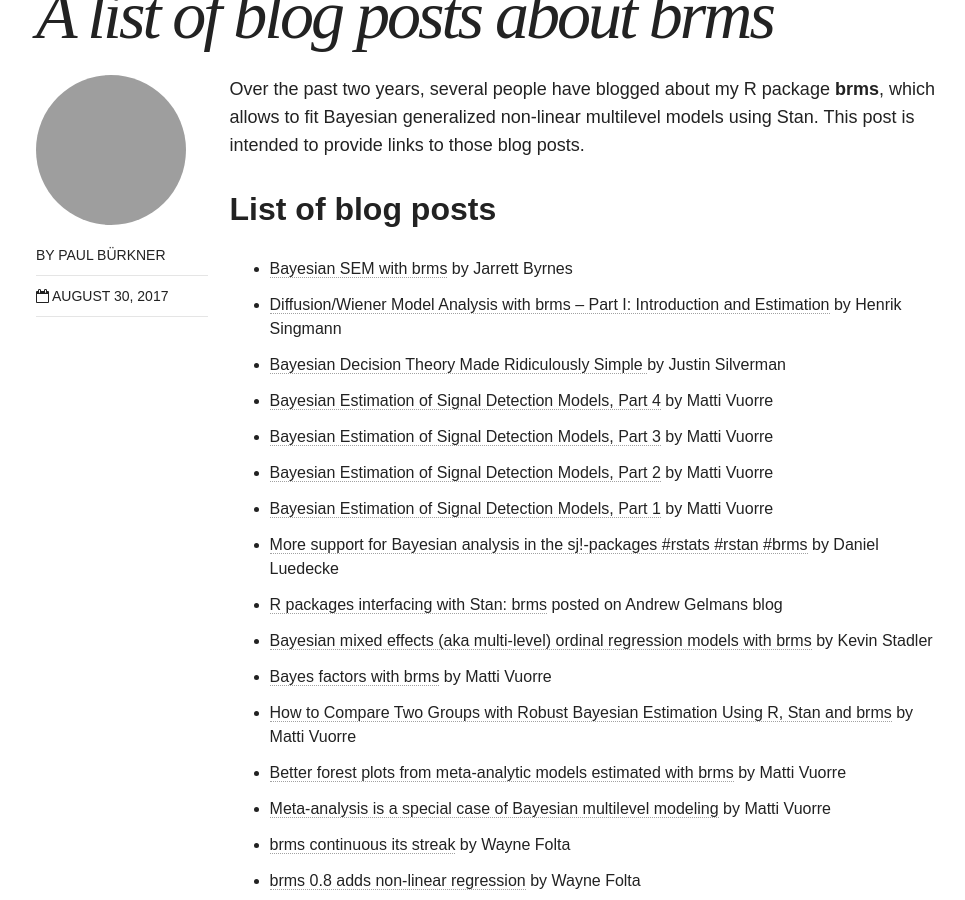
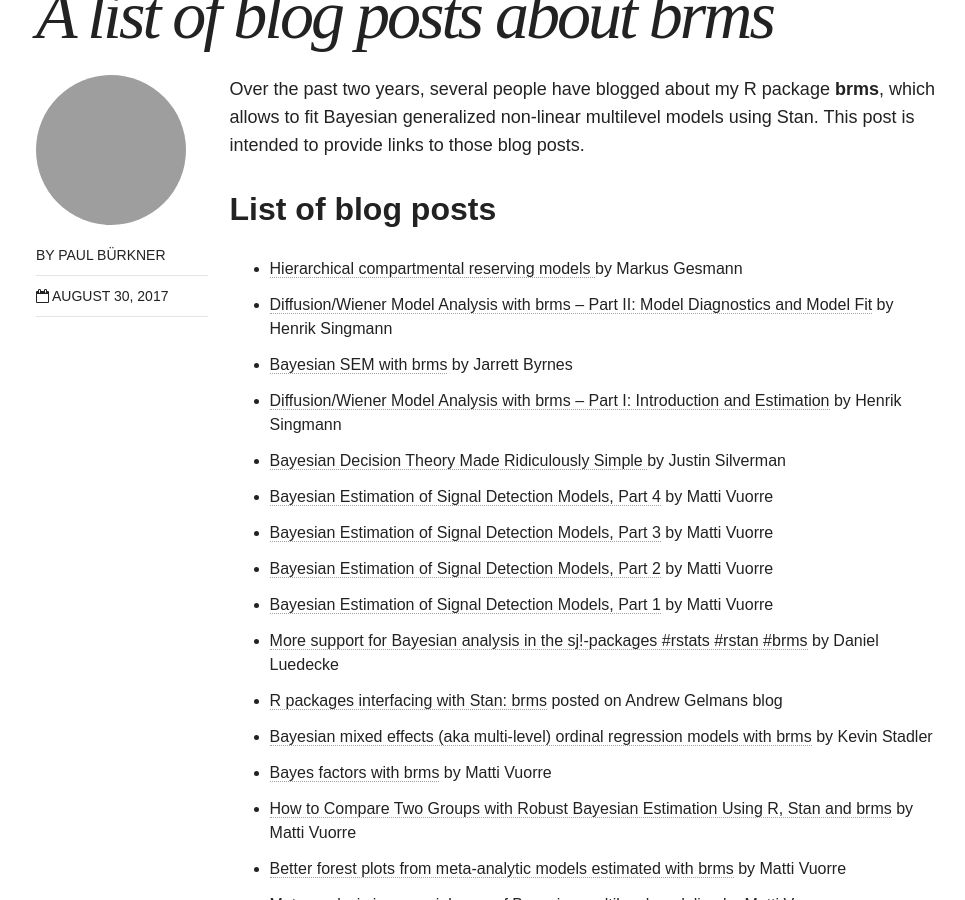
Before and after one commit to paul-buerkner/paul-buerkner.github.io, a Jekyll site: the page built from _posts/blog/2017-08-30-old-brms-blogposts.md, in a window 1280 px wide and 900 px high, scrolled down 497 px. Shown: the whole window, without its empty margins (150-1115 px from the left). Built offline with Jekyll 4.4.1, drawn with Linux system fonts in a browser that asks for light colours; nearby versions of some CDN libraries.

Commit message:
add two new blog posts

```diff
--- a/_posts/blog/2017-08-30-old-brms-blogposts.md
+++ b/_posts/blog/2017-08-30-old-brms-blogposts.md
@@ -13,6 +13,8 @@
 
 ## List of blog posts
 
+- [Hierarchical compartmental reserving models ](https://magesblog.com/post/hierarchical-compartmental-reserving-models/) by Markus Gesmann
+- [Diffusion/Wiener Model Analysis with brms – Part II: Model Diagnostics and Model Fit](http://singmann.org/wiener-model-analysis-with-brms-part-ii/) by Henrik Singmann
 - [Bayesian SEM with brms](http://www.imachordata.com/bayesian-sem-with-brms/) by Jarrett Byrnes
 - [Diffusion/Wiener Model Analysis with brms – Part I: Introduction and Estimation](http://singmann.org/wiener-model-analysis-with-brms-part-i/) by Henrik Singmann
 - [Bayesian Decision Theory Made Ridiculously Simple ](http://www.statsathome.com/2017/10/12/bayesian-decision-theory-made-ridiculously-simple/) by Justin Silverman
```
